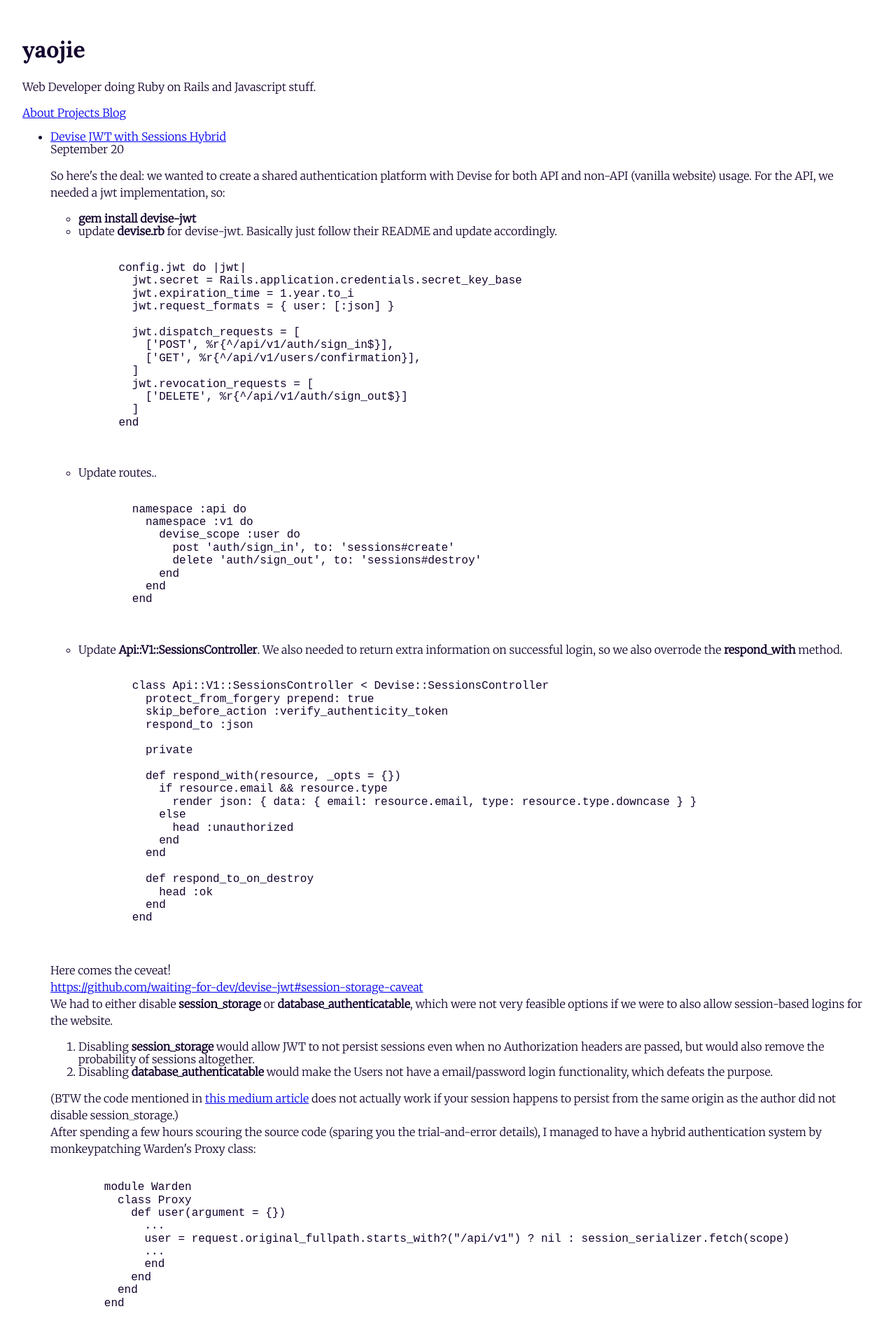
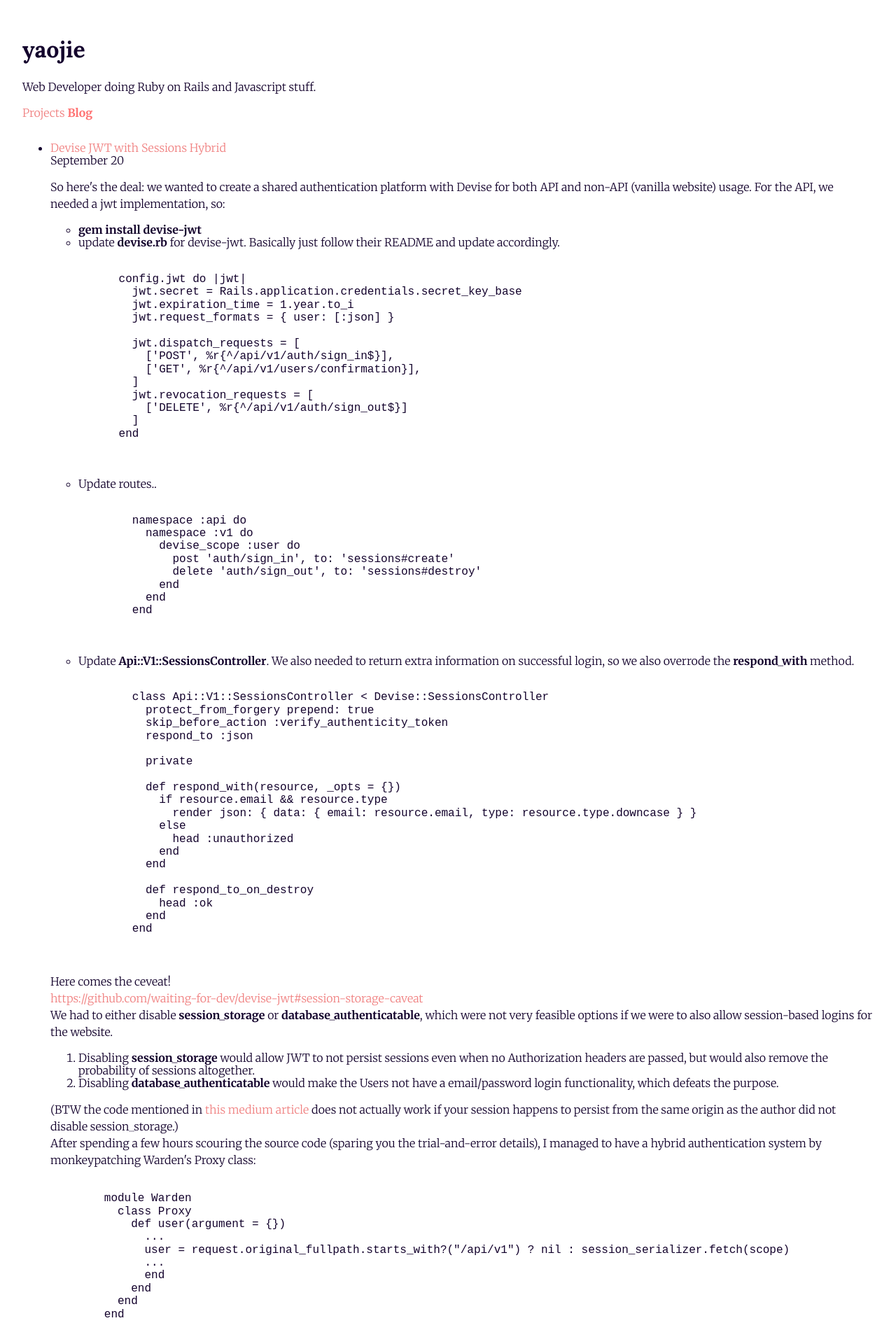
Before and after one commit to causztic/causztic.github.io, a Jekyll site: the page built from posts/index.html, in a window 1280 px wide. Shown: the top 1920 px of the page at 70% size. Built offline with Jekyll 4.4.1, drawn with Linux system fonts in a browser that asks for light colours; the list of posts is cut into pages by our own code.

Commit message:
update navigation

```diff
--- a/_includes/head.html
+++ b/_includes/head.html
@@ -3,7 +3,7 @@
   <meta http-equiv="X-UA-Compatible" content="IE=edge,chrome=1">
   <meta name="viewport" content="width=device-width, initial-scale=1">
   <link rel="stylesheet" href="https://cdnjs.cloudflare.com/ajax/libs/normalize/8.0.1/normalize.min.css">
-  <link href="https://fonts.googleapis.com/css?family=Lora:700|Merriweather:300&display=swap" rel="stylesheet">
+  <link href="https://fonts.googleapis.com/css?family=Lora:700|Merriweather:300,700&display=swap" rel="stylesheet">
   <link rel="stylesheet" href="/assets/css/main.css">
   <title>{{ site.name }}{% if page.title %} - {{ page.title }}{% endif %}</title>
   {% seo %}
--- a/_includes/navigation.html
+++ b/_includes/navigation.html
@@ -1,7 +1,12 @@
-<div class="navigation">
+<nav class="navigation">
   <h1>{{site.author}}</h1>
   <p>{{site.description}}</p>
-  <a href="/about" class='menu-item {% if page.url == "/projects/" %}selected{% endif %}'> About </a>
-  <a href="/" class='menu-item {% if page.url == "/" %}selected{% endif %}'> Projects </a>
-  <a href="/posts" class='menu-item {% if page.url == "/posts/" %}selected{% endif %}'> Blog </a>
-</div>
+  <ul class="navigation__links">
+    <li>
+      <a href="/" class='{% if page.url == "/" %}selected{% endif %}'> Projects </a>
+    </li>
+    <li>
+      <a href="/posts" class='{% if page.url == "/posts/" %}selected{% endif %}'> Blog </a>
+    </li>
+  </ul>
+</nav>
--- a/assets/css/main.sass
+++ b/assets/css/main.sass
@@ -4,6 +4,7 @@
 @import "variables"
 @import "projects"
 @import "footer"
+@import "navigation"
 
 *
   box-sizing: border-box
@@ -13,12 +14,16 @@ html, body
   font-family: $text-font-family
   color: $black
 
+a
+  text-decoration: none
+  color: LightCoral
+  &.selected
+    color: saturate(LightCoral, 35%)
+    font-weight: bold
+
 h1, h2, h3, h4, h5, h6
   font-family: $header-font-family
   font-weight: 700
-  a
-    text-decoration: none
-    color: LightCoral
 
 .container
   position: relative
--- /dev/null
+++ b/assets/css/navigation.sass
@@ -0,0 +1,6 @@
+nav.navigation
+  .navigation__links
+    list-style: none
+    padding: 0
+    li
+      display: inline-block
```
